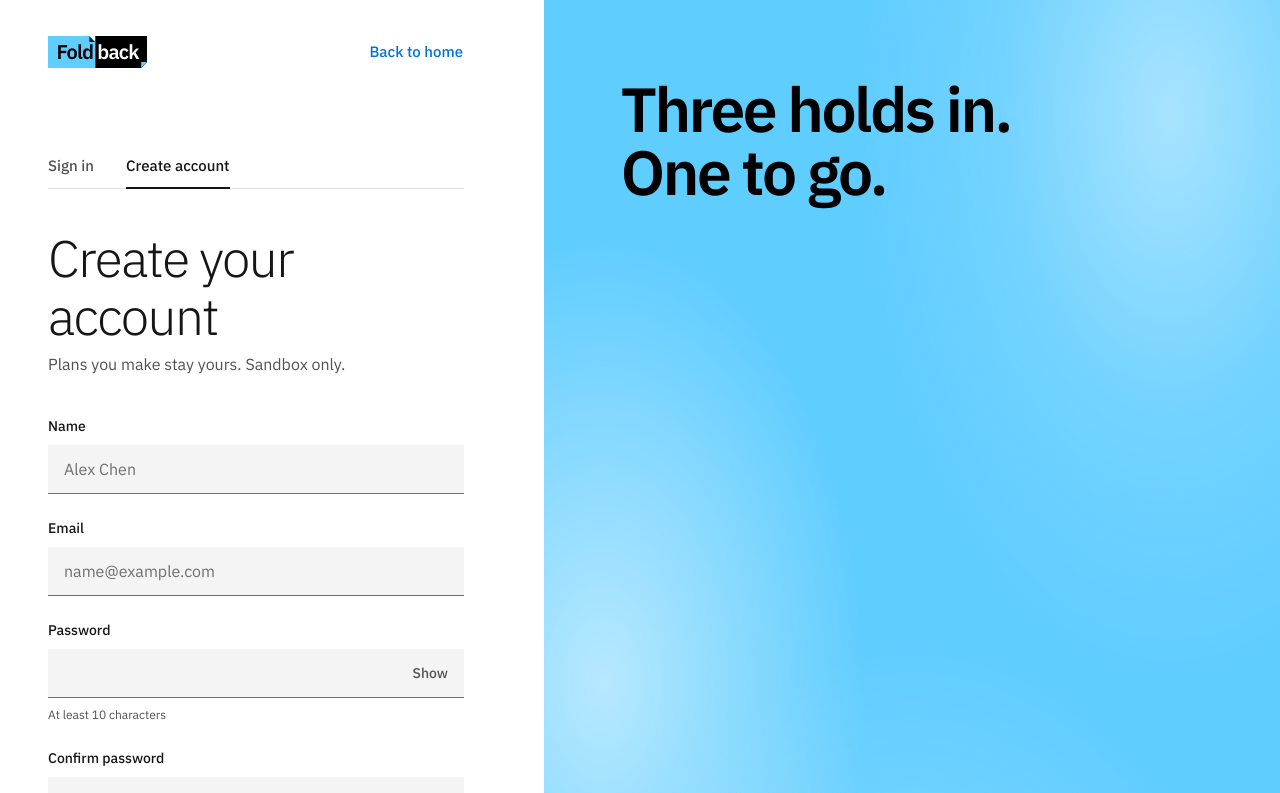
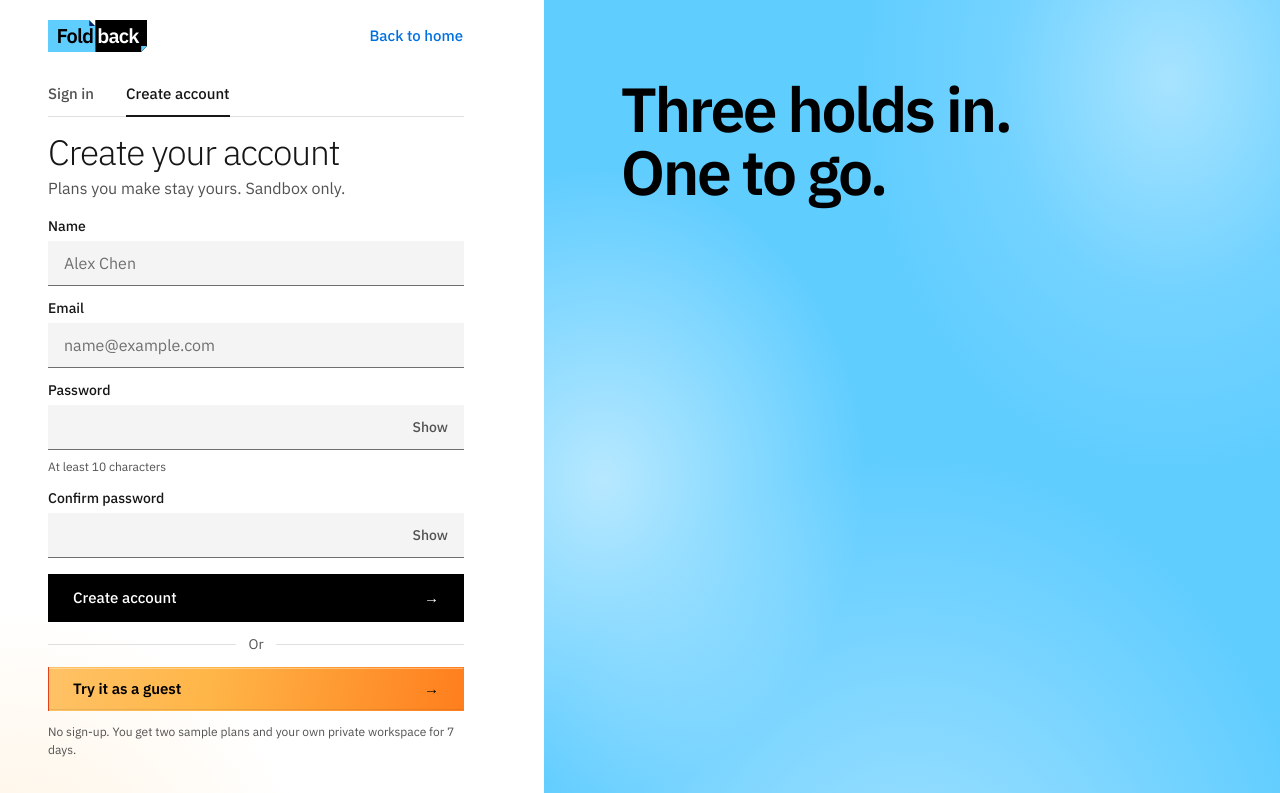
Before and after one commit to AnujSaha0111/foldback, a Next.js app in the folder frontend/: page /signup in a window 1280 px wide. Shown: the top 793 px of the page. Built offline with nearby package versions, Linux system fonts and the light colour scheme; no server answers; what @mui/material-nextjs would draw is missing.

Commit message:
Phase 5d: fill the first screen, fit auth pages on one screen, fix clipped letters and hold position, spacing rule

```diff
--- a/frontend/src/components/Field/styled.ts
+++ b/frontend/src/components/Field/styled.ts
@@ -3,11 +3,11 @@
 import { styled } from "@mui/material/styles";
 import type { CSSObject } from "@mui/material/styles";
 
-export const Root = styled("div")({ "& + &": { marginTop: "var(--s-5)" } });
+export const Root = styled("div")({ "& + &": { marginTop: "var(--s-3)" } });
 
 export const Label = styled("label")({
   display: "block",
-  marginBottom: "var(--s-2)",
+  marginBottom: "var(--s-1)",
   fontSize: "var(--fs-small)",
   fontWeight: 500,
   color: "var(--text)",
@@ -34,8 +34,8 @@ export const Control = styled("div")({
 const FILLED: CSSObject = {
   display: "block",
   width: "100%",
-  minHeight: "3rem",
-  padding: "var(--s-3) var(--s-4)",
+  minHeight: "2.75rem",
+  padding: "0.625rem var(--s-4)",
   border: 0,
   borderBottom: "1px solid var(--text-3)",
   background: "var(--layer)",
--- a/frontend/src/features/auth/components/AuthShell/styled.ts
+++ b/frontend/src/features/auth/components/AuthShell/styled.ts
@@ -13,9 +13,9 @@ export const Root = styled("div")({
 export const Column = styled("div")({
   width: "100%",
   maxWidth: "32rem",
-  padding: "var(--s-6) var(--gutter) var(--s-8)",
+  padding: "var(--s-4) var(--gutter)",
   animation: "fb-rise var(--d-5) var(--ease-out-quart) both",
-  "& h1": { marginBottom: "var(--s-2)" },
+  "& h1": { marginBottom: "var(--s-1)", fontSize: "clamp(1.75rem, 1.4rem + 1vw, 2.25rem)" },
   [WIDE]: { paddingInline: "var(--s-8)" },
 });
 
@@ -25,19 +25,19 @@ export const Top = styled("div")({
   display: "flex",
   alignItems: "center",
   justifyContent: "space-between",
-  marginBottom: "var(--s-9)",
+  marginBottom: "var(--s-4)",
 });
 
 export const Fields = styled("form")({
-  marginTop: "var(--s-7)",
-  "& > button": { marginTop: "var(--s-5)", minHeight: "3.25rem" },
+  marginTop: "var(--s-4)",
+  "& > button": { marginTop: "var(--s-4)", minHeight: "3rem" },
 });
 
 export const Or = styled("div")({
   display: "flex",
   alignItems: "center",
   gap: "var(--s-3)",
-  margin: "var(--s-5) 0",
+  margin: "var(--s-3) 0",
   fontSize: "var(--fs-small)",
   color: "var(--text-2)",
   "&::before, &::after": { content: '""', flex: 1, height: "1px", background: "var(--line)" },
@@ -106,7 +106,7 @@ export const Mark = styled("div")({
   display: "grid",
   gridTemplateColumns: "repeat(2, 6.5rem)",
   gap: "0.75rem",
-  marginTop: "var(--s-8)",
+  marginTop: "var(--s-7)",
   "& i": {
     display: "block",
     width: "6.5rem",
--- a/frontend/src/features/auth/components/AuthTabs/styled.ts
+++ b/frontend/src/features/auth/components/AuthTabs/styled.ts
@@ -5,7 +5,7 @@ import { styled } from "@mui/material/styles";
 export const Root = styled("nav")({
   display: "flex",
   gap: "var(--s-6)",
-  marginBottom: "var(--s-7)",
+  marginBottom: "var(--s-4)",
   borderBottom: "1px solid var(--line)",
   "& a": {
     position: "relative",
--- a/frontend/src/features/auth/components/SignupForm/index.tsx
+++ b/frontend/src/features/auth/components/SignupForm/index.tsx
@@ -63,7 +63,7 @@ export function SignupForm() {
         name="confirm"
         type="password"
         autoComplete="new-password"
-        help={mismatch ? "The passwords do not match." : "Type it again"}
+        help={mismatch ? "The passwords do not match." : undefined}
         aria-invalid={mismatch || undefined}
         maxLength={128}
         value={confirm}
```
Also changed, not shown: frontend/src/features/landing/components/Hero/styled.ts (+7 -2 lines), frontend/src/features/landing/components/PosterScene/styled.ts (+6 -1 lines), 1 other file (tests, documents, lock files or other folders).
